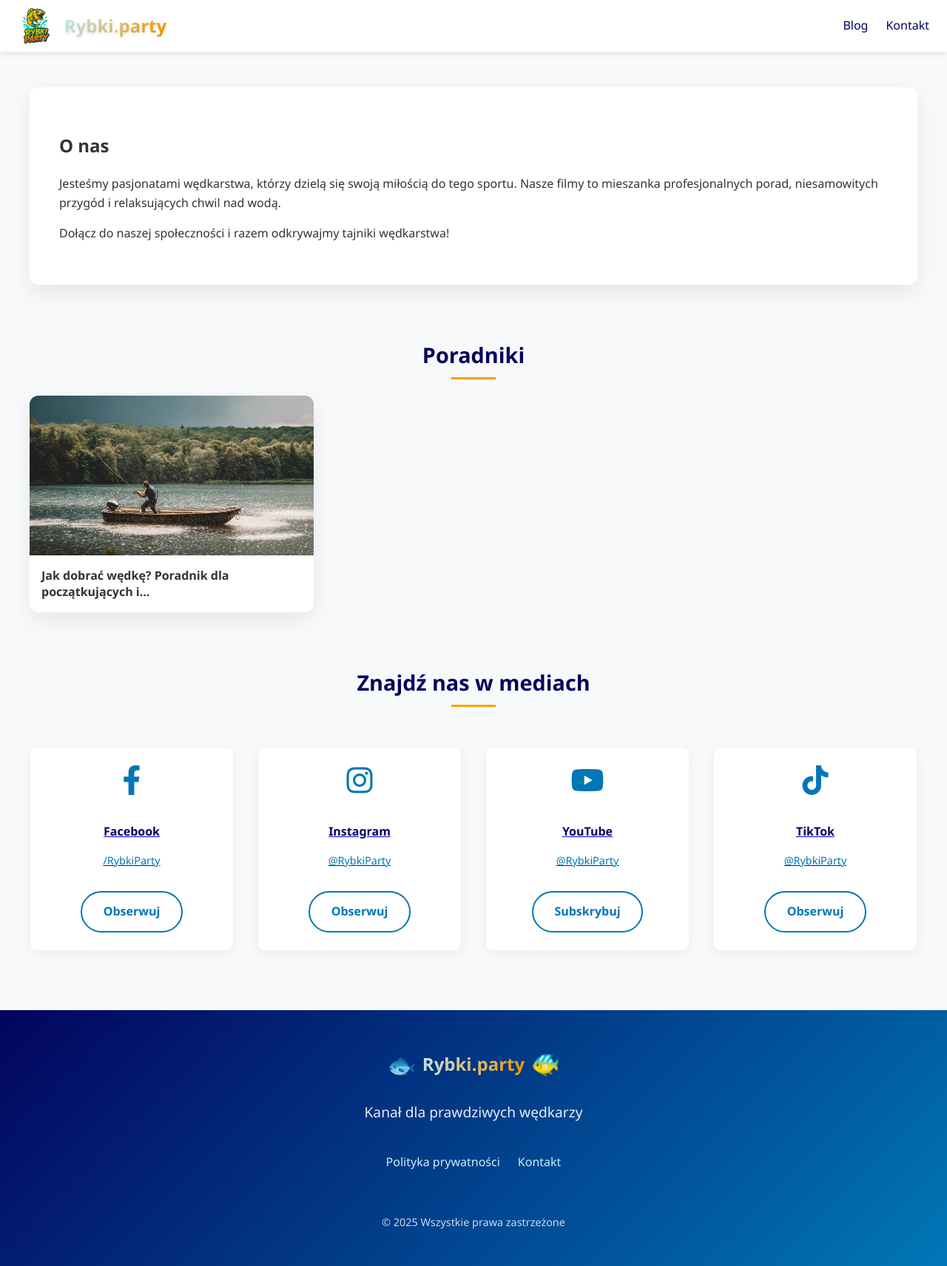
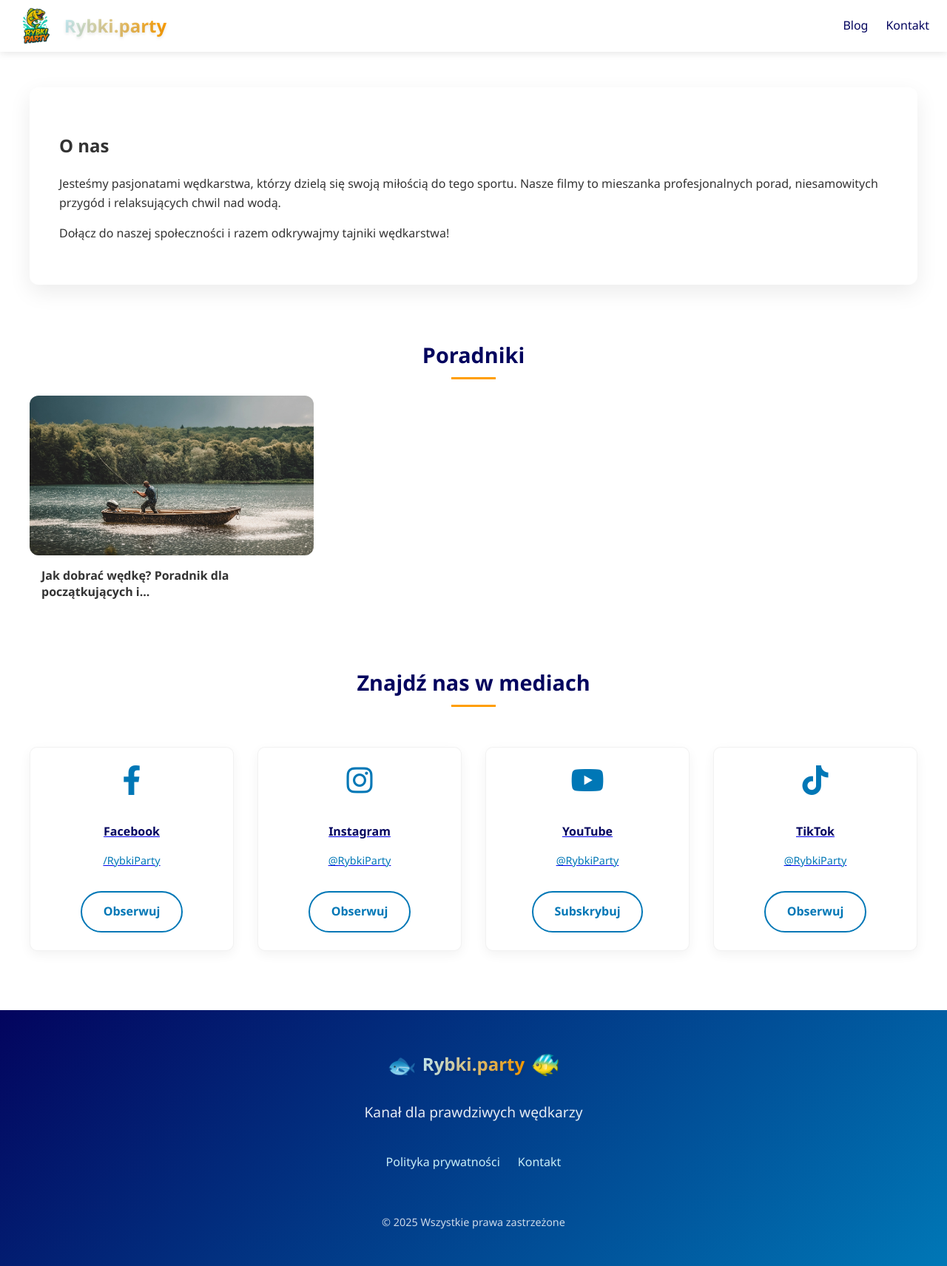
Before and after one commit to hikesilent/rybkiparty, a Jekyll site: the page built from index.md, in a window 1280 px wide. Shown: the whole page at 74% size. Built offline with Jekyll 4.4.1, drawn with Linux system fonts in a browser that asks for light colours.

Commit message:
Add files via upload

```diff
--- a/_includes/posts-section.html
+++ b/_includes/posts-section.html
@@ -47,8 +47,6 @@
 .post-card {
     display: flex;
     flex-direction: column;
-    box-shadow: 0 10px 30px rgba(0, 0, 0, 0.08);
-    border-radius: 12px;
     background: white;
     transition: transform 0.2s ease;
     text-decoration: none;
@@ -64,7 +62,7 @@
     display: block;
     aspect-ratio: 16/9;
     overflow: hidden;
-    border-radius: 12px 12px 0px 0px;
+    border-radius: 12px;
 }
 
 .post-image {
@@ -108,7 +106,7 @@
 
 @media (max-width: 480px) {
     .posts-grid {
-        grid-template-columns: repeat(2, 1fr); /* 2 karty obok siebie na telefonie */
+        grid-template-columns: 1fr;
     }
 
     .post-title {
--- a/assets/css/main.scss
+++ b/assets/css/main.scss
@@ -14,7 +14,7 @@
             font-family: 'Segoe UI', Tahoma, Geneva, Verdana, sans-serif;
             margin: 0;
             padding: 0;
-            background-color: #f8f9fa;
+            background-color: #ffffff;
             color: #333;
             line-height: 1.6;
         }
```
